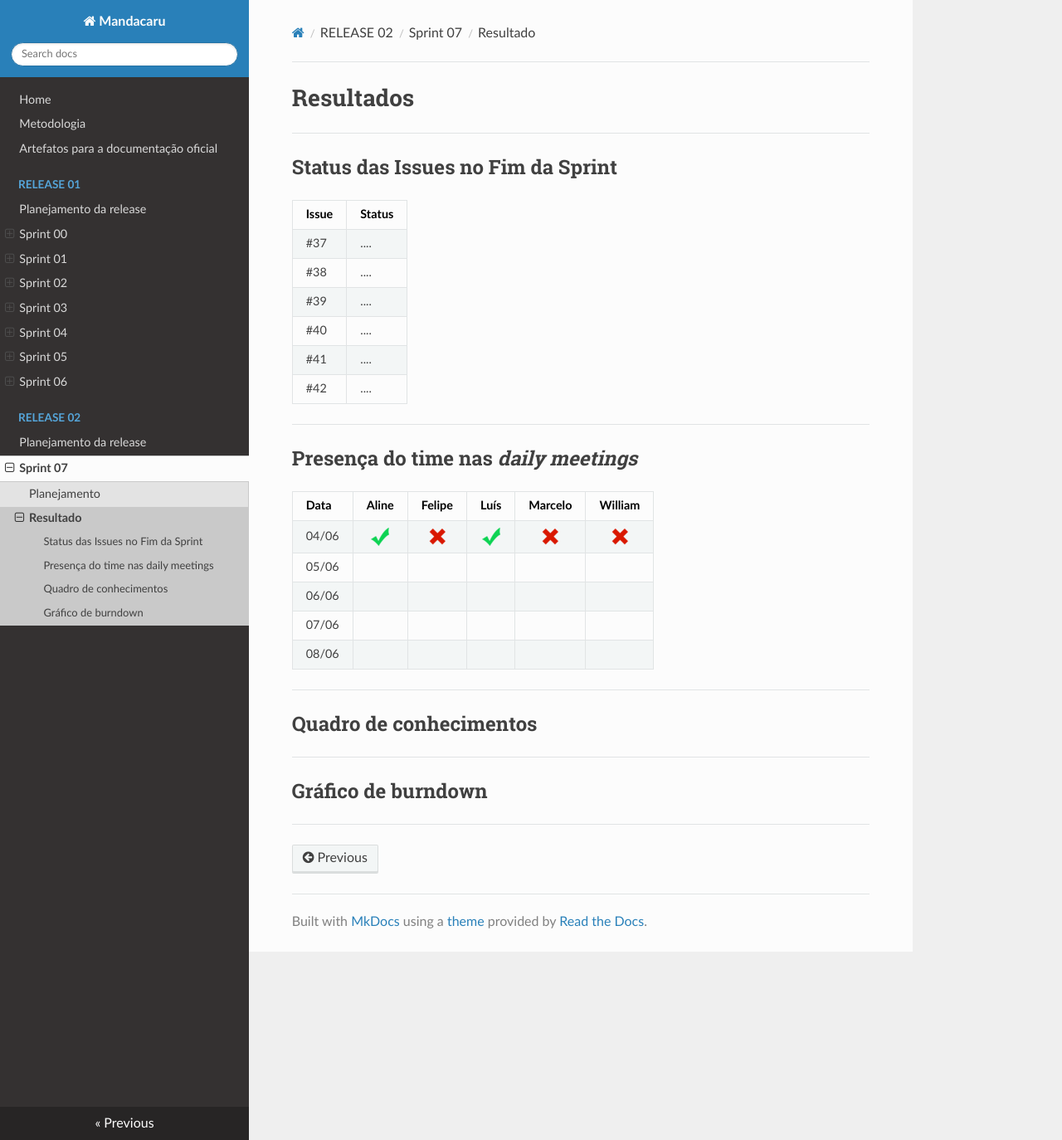
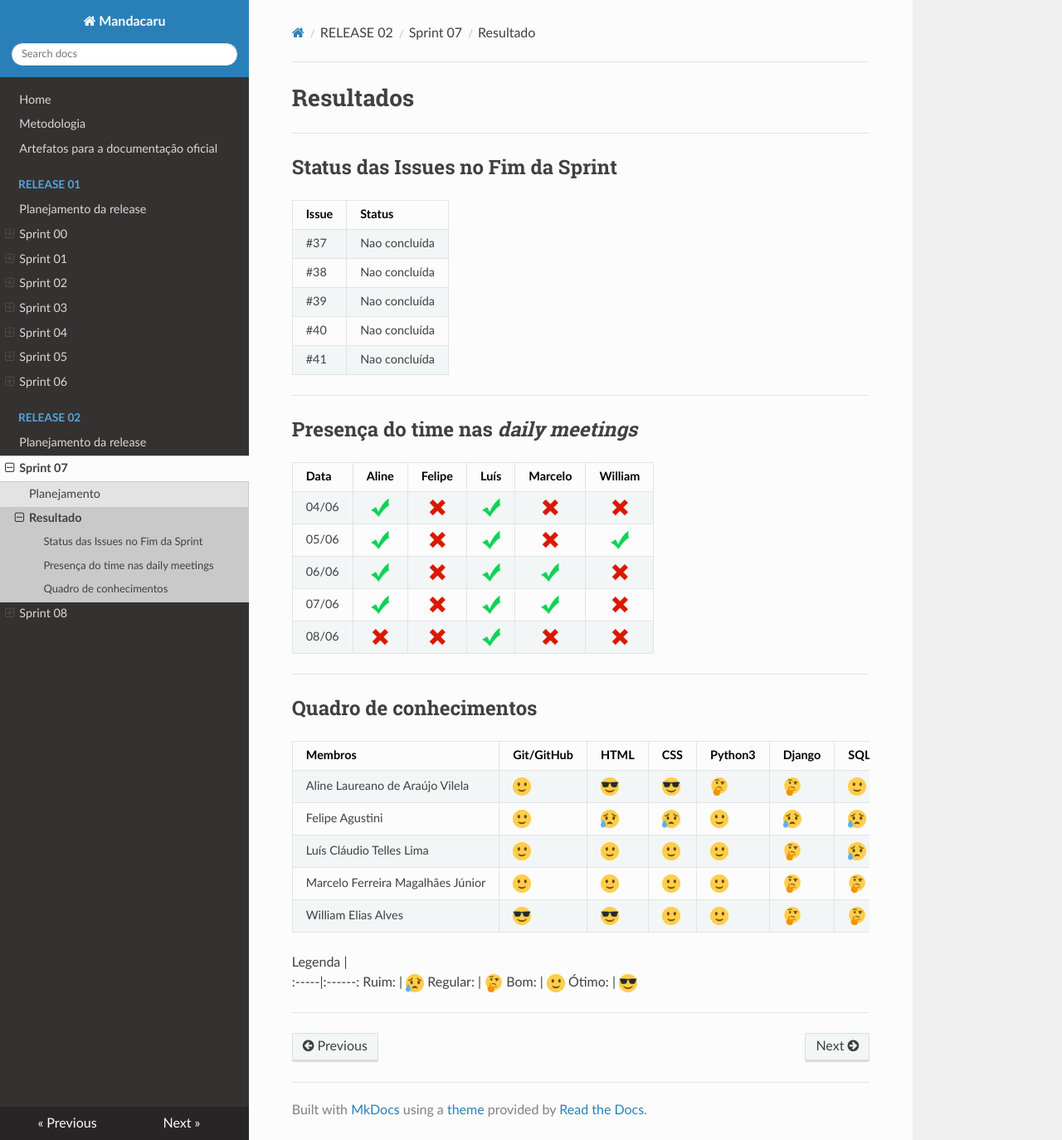
Before and after one commit to MDS-Mandacaru/Documentacao-Mandacaru, an MkDocs documentation site: the page built from docs/Release02/Sprint07/resultados-sprint07.md, in a window 1280 px wide and 1374 px high. Shown: the whole window at 83% size. Built offline with MkDocs 1.6.1, drawn with Linux system fonts in a browser that asks for light colours; nearby versions of some CDN libraries; old or Windows-style settings are respelled for this version of MkDocs.

Commit message:
Planejamento sprint08

```diff
--- a/docs/Release02/Sprint07/resultados-sprint07.md
+++ b/docs/Release02/Sprint07/resultados-sprint07.md
@@ -5,12 +5,12 @@
 ##Status das Issues no Fim da Sprint
 |Issue 	| Status|
 |---|----------|
-|#37 |.... |
-|#38 |.... |
-|#39 |.... |
-|#40 |.... |
-|#41 |.... |
-|#42 |.... |
+|#37 |Nao concluída|
+|#38 |Nao concluída|
+|#39 |Nao concluída|
+|#40 |Nao concluída|
+|#41 |Nao concluída|
+
 
 ***
 
@@ -18,18 +18,28 @@
 Data | Aline | Felipe | Luís | Marcelo | William
 :----|:-----:|:------:|:----:|:-------:|:-------:
 04/06| ![Presente](../../img/ok.png) | ![Faltou](../../img/x.png) | ![Presente](../../img/ok.png) | ![Faltou](../../img/x.png) | ![Faltou](../../img/x.png)
-05/06|  |  |  |  |
-06/06|  |  |  |  |
-07/06|  |  |  |  |
-08/06|  |  |  |  |
+05/06|![Presente](../../img/ok.png)  | ![Faltou](../../img/x.png)  | ![Presente](../../img/ok.png) |![Faltou](../../img/x.png)   | ![Presente](../../img/ok.png)
+06/06| ![Presente](../../img/ok.png) |![Faltou](../../img/x.png)   | ![Presente](../../img/ok.png) |  ![Presente](../../img/ok.png)| ![Faltou](../../img/x.png)
+07/06| ![Presente](../../img/ok.png) | ![Faltou](../../img/x.png)  | ![Presente](../../img/ok.png) | ![Presente](../../img/ok.png) | ![Faltou](../../img/x.png)
+08/06|![Faltou](../../img/x.png)   |![Faltou](../../img/x.png)   | ![Presente](../../img/ok.png) | ![Faltou](../../img/x.png)  | ![Faltou](../../img/x.png)
 
 ***
 
 ##Quadro de conhecimentos
+Membros | Git/GitHub | HTML | CSS | Python3 | Django | SQL (Postgree) | Bootstrap
+------- | --- | ---- | --- | -------- | ------ | -------------- | ---------
+Aline Laureano de Araújo Vilela   | ![Bom](../../img/happy.png) | ![Ótimo](../../img/cool.png) | ![Ótimo](../../img/cool.png) | ![Regular](../../img/thinking.png) | ![Regular](../../img/thinking.png) | ![Bom](../../img/happy.png) | ![Ruim](../../img/sad.png)
+Felipe Agustini | ![Bom](../../img/happy.png) | ![Ruim](../../img/sad.png)  | ![Ruim](../../img/sad.png) | ![Bom](../../img/happy.png) | ![Ruim](../../img/sad.png) | ![Ruim](../../img/sad.png) | ![Ruim](../../img/sad.png)
+Luís Cláudio Telles Lima | ![Bom](../../img/happy.png) | ![Bom](../../img/happy.png)  | ![Bom](../../img/happy.png)  | ![Bom](../../img/happy.png) | ![Regular](../../img/thinking.png) | ![Ruim](../../img/sad.png) | ![Regular](../../img/thinking.png)
+Marcelo Ferreira Magalhães Júnior | ![Bom](../../img/happy.png)  | ![Bom](../../img/happy.png)  | ![Bom](../../img/happy.png)  | ![Bom](../../img/happy.png)  | ![Regular](../../img/thinking.png) | ![Regular](../../img/thinking.png) | ![Ruim](../../img/sad.png)
+William Elias Alves | ![Ótimo](../../img/cool.png) | ![Ótimo](../../img/cool.png) | ![Bom](../../img/happy.png) | ![Bom](../../img/happy.png)  | ![Regular](../../img/thinking.png) | ![Regular](../../img/thinking.png) | ![Regular](../../img/thinking.png)
+
+Legenda |
+:-----|:------:
+ Ruim: | ![Ruim](../../img/sad.png)
+ Regular: | ![Regular](../../img/thinking.png)
+ Bom: | ![Bom](../../img/happy.png)
+ Ótimo: | ![Ótimo](../../img/cool.png)
 
 
 ***
-
-##Gráfico de burndown
-
-***
--- a/mkdocs.yml
+++ b/mkdocs.yml
@@ -34,5 +34,8 @@ pages:
       - Sprint 07:
         - Planejamento: Release02/Sprint07/planejamento-sprint07.md
         - Resultado: Release02/Sprint07/resultados-sprint07.md
+      - Sprint 08:
+        - Planejamento: Release02/Sprint08/planejamento-sprint08.md
+        - Resultado: Release02/Sprint08/resultados-sprint08.md
 
 theme: readthedocs
```
Also changed, not shown: docs/Release02/Sprint08/planejamento-sprint08.md (renamed from docs/Release02/Sprint07/planejamento-sprint07.md, +6 -6 lines), docs/Release02/Sprint08/resultados-sprint08.md (added, +24 -0 lines), docs/Release02/planejamento_release02.md (+1 -1 lines), site/index.html.
